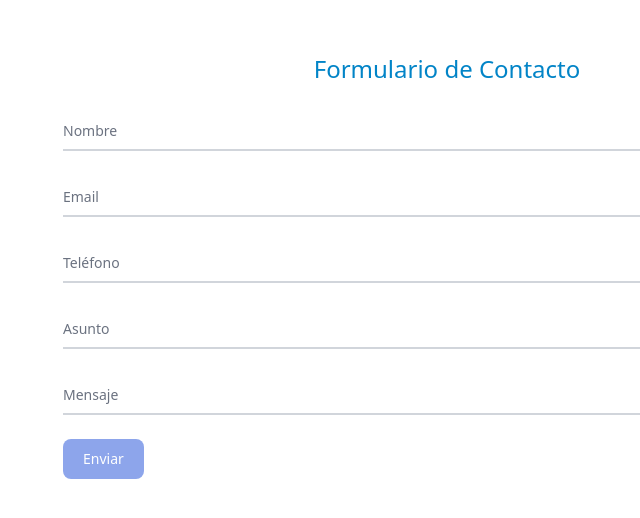
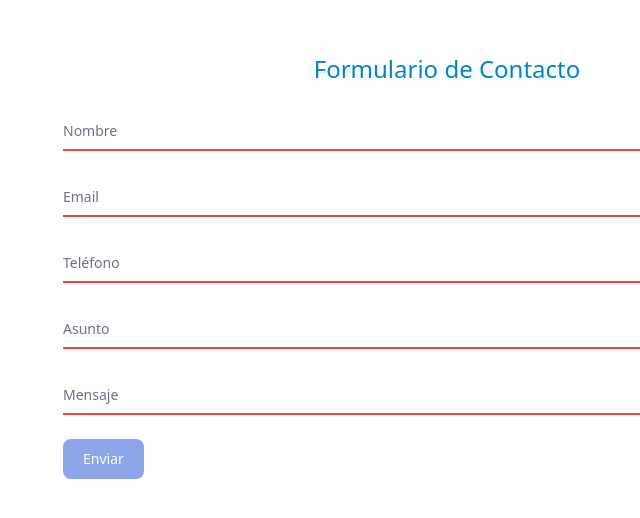
Before and after one commit to Jair1996/angular-asincrona12, an Angular app: page / in a window 1280 px wide. Shown: the part 134-652 px from the top of the page, without its empty margins (193-833 px from the left). Built offline with nearby package versions, Linux system fonts and the light colour scheme.

Commit message:
IsValidDirective agregada

```diff
--- a/src/app/app.module.ts
+++ b/src/app/app.module.ts
@@ -7,7 +7,7 @@ import { PagesModule } from './pages/pages.module';
 
 @NgModule({
   declarations: [
-    AppComponent
+    AppComponent,
   ],
   imports: [
     BrowserModule,
--- a/src/app/components/components.module.ts
+++ b/src/app/components/components.module.ts
@@ -2,12 +2,14 @@ import { NgModule } from '@angular/core';
 import { CommonModule } from '@angular/common';
 import { ContactFormComponent } from './contact-form/contact-form.component';
 import { ReactiveFormsModule } from '@angular/forms';
+import { IsValidDirective } from '../directives/is-valid.directive';
 
 
 
 @NgModule({
   declarations: [
-    ContactFormComponent
+    ContactFormComponent,
+    IsValidDirective
   ],
   exports: [
     ContactFormComponent
--- a/src/app/components/contact-form/contact-form.component.html
+++ b/src/app/components/contact-form/contact-form.component.html
@@ -2,38 +2,42 @@
   <h1 class="text-sky-600 mb-6 text-center text-2xl">Formulario de Contacto</h1>
   <form autocomplete="off" [formGroup]="contactForm">
     <div class="relative z-0 w-full mb-6 group">
-        <input [ngClass]="{
-          'border-red-500': isTheFieldInvalid('name')
-        }" formControlName="name" type="text" id="txtName" class="block py-2.5 px-0 w-full text-sm text-gray-900 bg-transparent border-0 border-b-2 border-gray-300 appearance-none dark:text-white dark:border-gray-600 dark:focus:border-blue-500 focus:outline-none focus:ring-0 focus:border-blue-600 peer" placeholder=" " />
+        <input
+        [invalid]="contactForm.get('name')?.valid"
+        isValid
+        formControlName="name" type="text" id="txtName" class="block py-2.5 px-0 w-full text-sm text-gray-900 bg-transparent border-0 border-b-2 border-gray-300 appearance-none dark:text-white dark:border-gray-600 dark:focus:border-blue-500 focus:outline-none focus:ring-0 focus:border-blue-600 peer" placeholder=" " />
         <label for="txtName" class="peer-focus:font-medium absolute text-sm text-gray-500 dark:text-gray-400 duration-300 transform -translate-y-6 scale-75 top-3 -z-10 origin-[0] peer-focus:left-0 peer-focus:text-blue-600 peer-focus:dark:text-blue-500 peer-placeholder-shown:scale-100 peer-placeholder-shown:translate-y-0 peer-focus:scale-75 peer-focus:-translate-y-6">Nombre</label>
     </div>
 
     <div class="relative z-0 w-full mb-6 group">
-        <input [ngClass]="{
-          'border-red-500': isTheFieldInvalid('email')
-        }" formControlName="email" type="email" id="txtEmail" class="block py-2.5 px-0 w-full text-sm text-gray-900 bg-transparent border-0 border-b-2 border-gray-300 appearance-none dark:text-white dark:border-gray-600 dark:focus:border-blue-500 focus:outline-none focus:ring-0 focus:border-blue-600 peer" placeholder=" " />
+        <input
+        [invalid]="contactForm.get('email')?.valid"
+        isValid
+        formControlName="email" type="email" id="txtEmail" class="block py-2.5 px-0 w-full text-sm text-gray-900 bg-transparent border-0 border-b-2 border-gray-300 appearance-none dark:text-white dark:border-gray-600 dark:focus:border-blue-500 focus:outline-none focus:ring-0 focus:border-blue-600 peer" placeholder=" " />
         <label for="txtEmail" class="peer-focus:font-medium absolute text-sm text-gray-500 dark:text-gray-400 duration-300 transform -translate-y-6 scale-75 top-3 -z-10 origin-[0] peer-focus:left-0 peer-focus:text-blue-600 peer-focus:dark:text-blue-500 peer-placeholder-shown:scale-100 peer-placeholder-shown:translate-y-0 peer-focus:scale-75 peer-focus:-translate-y-6">Email</label>
     </div>
 
     <div class="relative z-0 w-full mb-6 group">
-        <input [ngClass]="{
-          'border-red-500': isTheFieldInvalid('phone')
-        }"
-         formControlName="phone" type="number" id="txtPhone" class="block py-2.5 px-0 w-full text-sm text-gray-900 bg-transparent border-0 border-b-2 border-gray-300 appearance-none dark:text-white dark:border-gray-600 dark:focus:border-blue-500 focus:outline-none focus:ring-0 focus:border-blue-600 peer" placeholder=" " />
+        <input
+        [invalid]="contactForm.get('phone')?.valid"
+        isValid
+        formControlName="phone" type="number" id="txtPhone" class="block py-2.5 px-0 w-full text-sm text-gray-900 bg-transparent border-0 border-b-2 border-gray-300 appearance-none dark:text-white dark:border-gray-600 dark:focus:border-blue-500 focus:outline-none focus:ring-0 focus:border-blue-600 peer" placeholder=" " />
         <label for="txtPhone" class="peer-focus:font-medium absolute text-sm text-gray-500 dark:text-gray-400 duration-300 transform -translate-y-6 scale-75 top-3 -z-10 origin-[0] peer-focus:left-0 peer-focus:text-blue-600 peer-focus:dark:text-blue-500 peer-placeholder-shown:scale-100 peer-placeholder-shown:translate-y-0 peer-focus:scale-75 peer-focus:-translate-y-6">Teléfono</label>
     </div>
 
     <div class="relative z-0 w-full mb-6 group">
-        <input [ngClass]="{
-          'border-red-500': isTheFieldInvalid('asunto')
-        }" formControlName="asunto" type="text" id="txtAsunto" class="block py-2.5 px-0 w-full text-sm text-gray-900 bg-transparent border-0 border-b-2 border-gray-300 appearance-none dark:text-white dark:border-gray-600 dark:focus:border-blue-500 focus:outline-none focus:ring-0 focus:border-blue-600 peer" placeholder=" " />
+        <input
+        [invalid]="contactForm.get('asunto')?.valid"
+        isValid
+        formControlName="asunto" type="text" id="txtAsunto" class="block py-2.5 px-0 w-full text-sm text-gray-900 bg-transparent border-0 border-b-2 border-gray-300 appearance-none dark:text-white dark:border-gray-600 dark:focus:border-blue-500 focus:outline-none focus:ring-0 focus:border-blue-600 peer" placeholder=" " />
         <label for="txtAsunto" class="peer-focus:font-medium absolute text-sm text-gray-500 dark:text-gray-400 duration-300 transform -translate-y-6 scale-75 top-3 -z-10 origin-[0] peer-focus:left-0 peer-focus:text-blue-600 peer-focus:dark:text-blue-500 peer-placeholder-shown:scale-100 peer-placeholder-shown:translate-y-0 peer-focus:scale-75 peer-focus:-translate-y-6">Asunto</label>
     </div>
 
     <div class="relative z-0 w-full mb-6 group">
-        <input [ngClass]="{
-          'border-red-500': isTheFieldInvalid('message')
-        }" formControlName="message" type="text" id="txtMensaje" class="block py-2.5 px-0 w-full text-sm text-gray-900 bg-transparent border-0 border-b-2 border-gray-300 appearance-none dark:text-white dark:border-gray-600 dark:focus:border-blue-500 focus:outline-none focus:ring-0 focus:border-blue-600 peer" placeholder=" " />
+        <input
+        [invalid]="contactForm.get('message')?.valid"
+        isValid
+        formControlName="message" type="text" id="txtMensaje" class="block py-2.5 px-0 w-full text-sm text-gray-900 bg-transparent border-0 border-b-2 border-gray-300 appearance-none dark:text-white dark:border-gray-600 dark:focus:border-blue-500 focus:outline-none focus:ring-0 focus:border-blue-600 peer" placeholder=" " />
         <label for="txtMensaje" class="peer-focus:font-medium absolute text-sm text-gray-500 dark:text-gray-400 duration-300 transform -translate-y-6 scale-75 top-3 -z-10 origin-[0] peer-focus:left-0 peer-focus:text-blue-600 peer-focus:dark:text-blue-500 peer-placeholder-shown:scale-100 peer-placeholder-shown:translate-y-0 peer-focus:scale-75 peer-focus:-translate-y-6">Mensaje</label>
     </div>
 
--- /dev/null
+++ b/src/app/directives/is-valid.directive.ts
@@ -0,0 +1,19 @@
+import { Directive, ElementRef, Input, OnChanges, SimpleChanges } from '@angular/core';
+
+@Directive({
+  selector: '[isValid]'
+})
+export class IsValidDirective implements OnChanges{
+  @Input() invalid!: boolean | undefined;
+  $element = this.elementRef.nativeElement as HTMLInputElement
+
+  constructor(private elementRef: ElementRef) {}
+
+  ngOnChanges(changes: SimpleChanges): void {
+    if(!this.invalid) {
+      this.$element.classList.add('border-red-500')
+    } else {
+      this.$element.classList.remove('border-red-500')
+    }
+  }
+}
```
